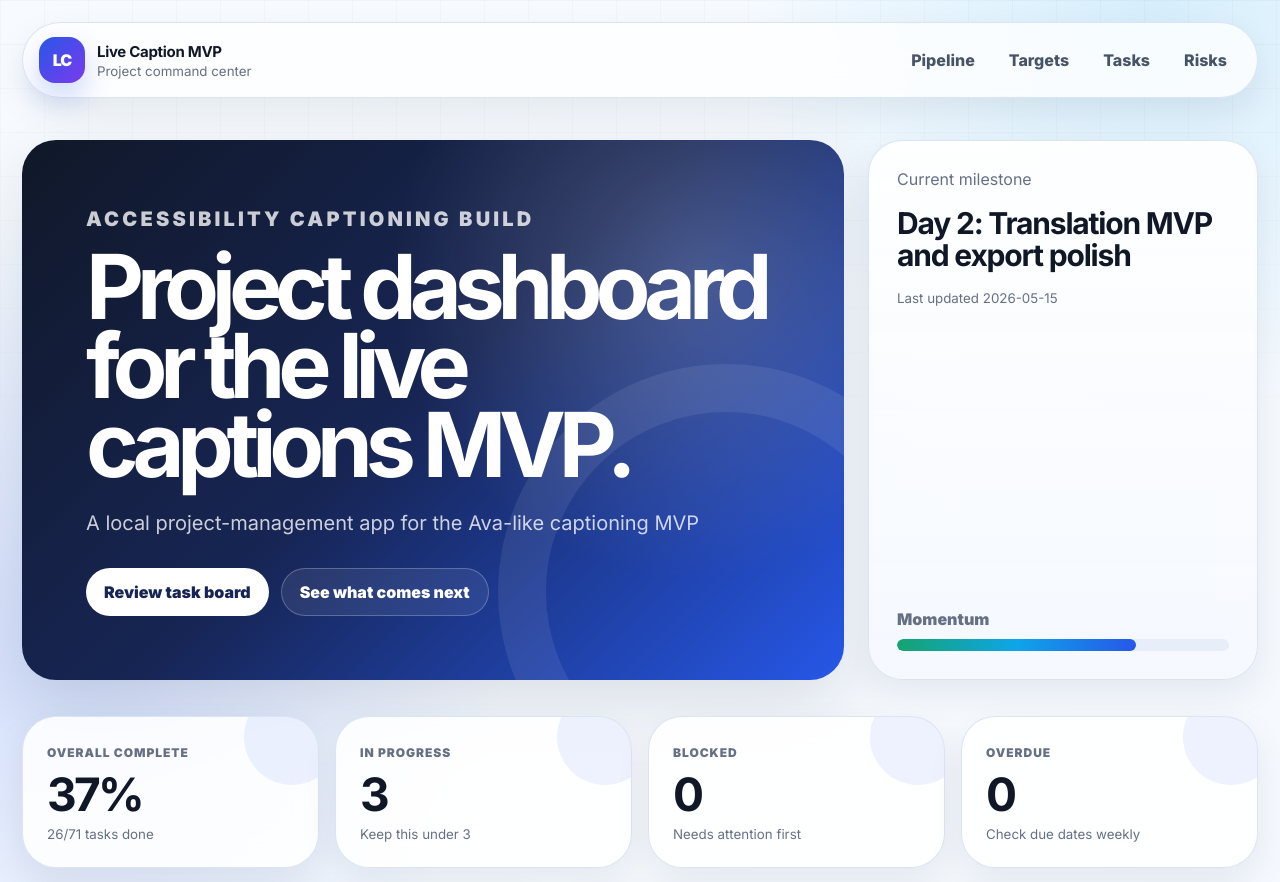
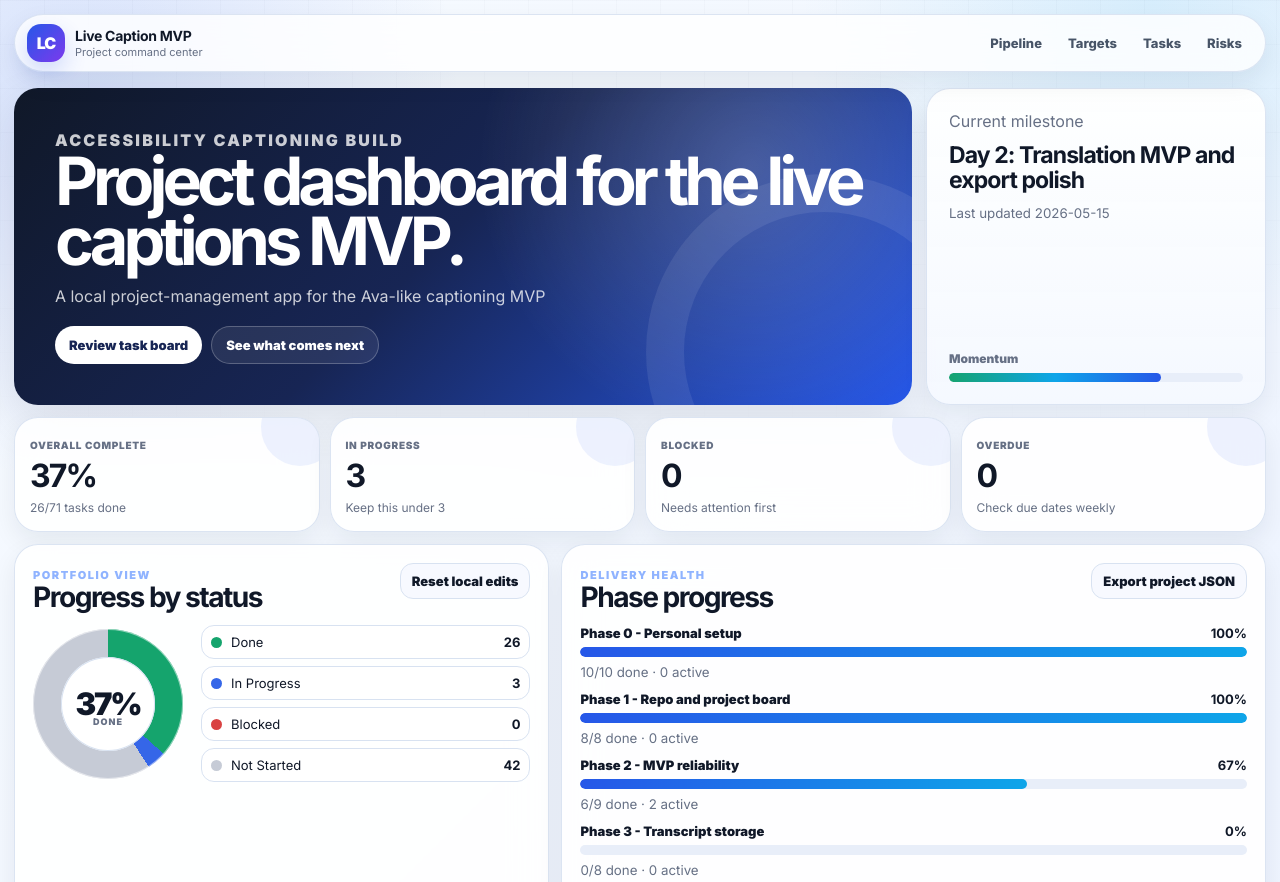
Before and after one commit to wbewb/live-caption-dashboard, a plain HTML site: page index.html in a window 1280 px wide. Shown: the top 882 px of the page. Drawn offline with Linux system fonts and the light colour scheme.

Commit message:
Make dashboard layout more compact

```diff
--- a/styles.css
+++ b/styles.css
@@ -1,7 +1,7 @@
 :root {
   --bg: #eef4ff;
   --bg-2: #f8fbff;
-  --card: rgba(255, 255, 255, 0.88);
+  --card: rgba(255, 255, 255, 0.9);
   --card-solid: #ffffff;
   --ink: #101828;
   --muted: #667085;
@@ -14,11 +14,11 @@
   --amber: #f59e0b;
   --red: #dc3f45;
   --purple: #7c3aed;
-  --shadow: 0 24px 70px rgba(15, 23, 42, 0.12);
-  --shadow-soft: 0 14px 35px rgba(15, 23, 42, 0.08);
-  --radius-xl: 34px;
-  --radius-lg: 24px;
-  --radius-md: 18px;
+  --shadow: 0 18px 48px rgba(15, 23, 42, 0.1);
+  --shadow-soft: 0 10px 26px rgba(15, 23, 42, 0.07);
+  --radius-xl: 24px;
+  --radius-lg: 18px;
+  --radius-md: 14px;
   font-family: Inter, ui-sans-serif, system-ui, -apple-system, BlinkMacSystemFont, "Segoe UI", sans-serif;
 }
 
@@ -28,8 +28,8 @@ body {
   margin: 0;
   color: var(--ink);
   background:
-    radial-gradient(circle at 6% 3%, rgba(38, 87, 232, 0.18), transparent 27rem),
-    radial-gradient(circle at 90% 0%, rgba(14, 165, 233, 0.14), transparent 26rem),
+    radial-gradient(circle at 6% 3%, rgba(38, 87, 232, 0.16), transparent 24rem),
+    radial-gradient(circle at 90% 0%, rgba(14, 165, 233, 0.12), transparent 22rem),
     linear-gradient(135deg, #f7fbff 0%, var(--bg) 45%, #f8fbff 100%);
   min-height: 100vh;
 }
@@ -38,114 +38,117 @@ body::before {
   position: fixed;
   inset: 0;
   pointer-events: none;
-  background-image: linear-gradient(rgba(15, 23, 42, 0.035) 1px, transparent 1px), linear-gradient(90deg, rgba(15, 23, 42, 0.035) 1px, transparent 1px);
+  background-image: linear-gradient(rgba(15, 23, 42, 0.03) 1px, transparent 1px), linear-gradient(90deg, rgba(15, 23, 42, 0.03) 1px, transparent 1px);
   background-size: 44px 44px;
-  mask-image: linear-gradient(to bottom, rgba(0,0,0,.7), transparent 65%);
+  mask-image: linear-gradient(to bottom, rgba(0,0,0,.62), transparent 60%);
 }
 a { color: inherit; text-decoration: none; }
-.site-shell { max-width: 1500px; margin: 0 auto; padding: 22px; }
+.site-shell { max-width: 1540px; margin: 0 auto; padding: 14px; }
 .topbar {
   position: sticky;
-  top: 16px;
+  top: 10px;
   z-index: 20;
   display: flex;
   align-items: center;
   justify-content: space-between;
-  gap: 18px;
-  padding: 14px 16px;
-  margin-bottom: 24px;
+  gap: 14px;
+  padding: 9px 12px;
+  margin-bottom: 12px;
   border: 1px solid rgba(216, 226, 241, 0.9);
   border-radius: 999px;
-  background: rgba(255, 255, 255, 0.78);
+  background: rgba(255, 255, 255, 0.82);
   box-shadow: var(--shadow-soft);
   backdrop-filter: blur(18px);
 }
-.brand { display: flex; align-items: center; gap: 12px; min-width: 240px; }
+.brand { display: flex; align-items: center; gap: 10px; min-width: 220px; }
 .brand-mark {
-  width: 46px;
-  height: 46px;
+  width: 38px;
+  height: 38px;
   display: grid;
   place-items: center;
-  border-radius: 16px;
+  border-radius: 14px;
   color: white;
   font-weight: 900;
   letter-spacing: -0.06em;
   background: linear-gradient(135deg, var(--blue), var(--purple));
-  box-shadow: 0 14px 30px rgba(38, 87, 232, 0.24);
+  box-shadow: 0 10px 22px rgba(38, 87, 232, 0.2);
 }
-.brand strong { display: block; font-size: 15px; letter-spacing: -0.02em; }
-.brand small { display: block; color: var(--muted); margin-top: 2px; }
-.nav-links { display: flex; align-items: center; gap: 6px; flex-wrap: wrap; justify-content: flex-end; }
+.brand strong { display: block; font-size: 14px; letter-spacing: -0.02em; }
+.brand small { display: block; color: var(--muted); margin-top: 1px; font-size: 11px; }
+.nav-links { display: flex; align-items: center; gap: 4px; flex-wrap: wrap; justify-content: flex-end; }
 .nav-links a {
   color: #475467;
   font-weight: 800;
-  padding: 10px 14px;
+  padding: 8px 11px;
   border-radius: 999px;
+  font-size: 13px;
 }
 .nav-links a:hover { background: #eef4ff; color: var(--blue); }
-.hero, main, footer { max-width: 1440px; margin: 0 auto; }
+.hero, main, footer { max-width: 1500px; margin: 0 auto; }
 .hero {
   display: grid;
-  grid-template-columns: minmax(0, 1fr) 390px;
-  gap: 24px;
+  grid-template-columns: minmax(0, 1fr) 340px;
+  gap: 14px;
   align-items: stretch;
-  padding: 18px 0 20px;
+  padding: 4px 0 12px;
 }
 .hero-copy {
   position: relative;
   overflow: hidden;
-  padding: clamp(28px, 5vw, 64px);
-  min-height: 410px;
+  padding: clamp(24px, 3.2vw, 42px);
+  min-height: 245px;
   border-radius: var(--radius-xl);
   color: white;
   background:
-    radial-gradient(circle at 82% 25%, rgba(255, 255, 255, 0.2), transparent 19rem),
+    radial-gradient(circle at 82% 25%, rgba(255, 255, 255, 0.19), transparent 17rem),
     linear-gradient(135deg, #101828 0%, #172554 48%, #2657e8 100%);
   box-shadow: var(--shadow);
 }
 .hero-copy::after {
   content: "";
   position: absolute;
-  right: -110px;
-  bottom: -140px;
-  width: 360px;
-  height: 360px;
+  right: -90px;
+  bottom: -125px;
+  width: 280px;
+  height: 280px;
   border-radius: 999px;
-  border: 48px solid rgba(255, 255, 255, 0.08);
+  border: 38px solid rgba(255, 255, 255, 0.08);
 }
 .eyebrow, .section-kicker {
   color: #8fb3ff;
   text-transform: uppercase;
-  letter-spacing: .16em;
+  letter-spacing: .14em;
   font-weight: 900;
-  font-size: 12px;
-  margin: 0 0 14px;
+  font-size: 11px;
+  margin: 0 0 9px;
 }
 h1 {
   position: relative;
   z-index: 2;
-  font-size: clamp(48px, 7vw, 102px);
-  line-height: .88;
-  letter-spacing: -0.08em;
-  margin: 0 0 24px;
-  max-width: 960px;
+  font-size: clamp(42px, 5.2vw, 76px);
+  line-height: .9;
+  letter-spacing: -0.075em;
+  margin: 0 0 14px;
+  max-width: 980px;
 }
 .hero p {
   position: relative;
   z-index: 2;
   color: rgba(255, 255, 255, 0.78);
-  font-size: 20px;
-  line-height: 1.5;
+  font-size: 16px;
+  line-height: 1.42;
   max-width: 760px;
+  margin: 0;
 }
-.hero-actions { position: relative; z-index: 2; display: flex; gap: 12px; flex-wrap: wrap; margin-top: 30px; }
+.hero-actions { position: relative; z-index: 2; display: flex; gap: 9px; flex-wrap: wrap; margin-top: 18px; }
 .primary-link, .secondary-link {
   display: inline-flex;
   align-items: center;
   justify-content: center;
-  min-height: 48px;
-  padding: 0 18px;
+  min-height: 38px;
+  padding: 0 14px;
   border-radius: 999px;
+  font-size: 13px;
   font-weight: 900;
 }
 .primary-link { background: white; color: #172554; }
@@ -158,100 +161,106 @@ h1 {
   backdrop-filter: blur(18px);
 }
 .hero-card {
-  padding: 28px;
+  padding: 22px;
   display: flex;
   flex-direction: column;
   justify-content: space-between;
-  gap: 18px;
-  min-height: 410px;
-  background: linear-gradient(180deg, rgba(255,255,255,.93), rgba(245,248,255,.9));
+  gap: 12px;
+  min-height: 245px;
+  background: linear-gradient(180deg, rgba(255,255,255,.95), rgba(245,248,255,.92));
 }
 .label, .hint, small { color: var(--muted); }
-.hero-card strong { font-size: 30px; letter-spacing: -0.04em; line-height: 1.08; }
-.milestone-meter { margin-top: auto; display: grid; gap: 10px; }
-.milestone-meter span { color: var(--muted); font-weight: 900; }
-.milestone-meter div { height: 12px; border-radius: 999px; background: #e8eef9; overflow: hidden; }
+.hero-card strong { font-size: 23px; letter-spacing: -0.04em; line-height: 1.08; }
+.milestone-meter { margin-top: auto; display: grid; gap: 7px; }
+.milestone-meter span { color: var(--muted); font-weight: 900; font-size: 12px; }
+.milestone-meter div { height: 9px; border-radius: 999px; background: #e8eef9; overflow: hidden; }
 .milestone-meter i { display: block; width: 72%; height: 100%; border-radius: inherit; background: linear-gradient(90deg, var(--green), var(--blue-2), var(--blue)); }
-main { padding: 4px 0 26px; }
-.stats { display: grid; grid-template-columns: repeat(4, 1fr); gap: 16px; margin: 12px 0 18px; }
-.stat-card { padding: 24px; position: relative; overflow: hidden; }
-.stat-card::after { content: ""; position: absolute; right: -22px; top: -28px; width: 96px; height: 96px; border-radius: 999px; background: rgba(38, 87, 232, 0.08); }
-.stat-card span { color: var(--muted); font-weight: 900; text-transform: uppercase; letter-spacing: .08em; font-size: 12px; }
-.stat-card strong { display: block; font-size: 46px; letter-spacing: -0.06em; line-height: 1; margin: 10px 0 6px; }
-.grid { display: grid; gap: 18px; margin-bottom: 18px; }
+main { padding: 0 0 16px; }
+.stats { display: grid; grid-template-columns: repeat(4, 1fr); gap: 10px; margin: 0 0 12px; }
+.stat-card { padding: 15px; position: relative; overflow: hidden; }
+.stat-card::after { content: ""; position: absolute; right: -20px; top: -30px; width: 78px; height: 78px; border-radius: 999px; background: rgba(38, 87, 232, 0.08); }
+.stat-card span { color: var(--muted); font-weight: 900; text-transform: uppercase; letter-spacing: .07em; font-size: 10px; }
+.stat-card strong { display: block; font-size: 32px; letter-spacing: -0.06em; line-height: 1; margin: 7px 0 4px; }
+.stat-card small { font-size: 12px; }
+.grid { display: grid; gap: 12px; margin-bottom: 12px; }
 .grid.two { grid-template-columns: .95fr 1.25fr; }
-.card { padding: 26px; margin-bottom: 18px; }
+.card { padding: 18px; margin-bottom: 12px; }
 .full-bleed { overflow: hidden; }
-.section-title { display: flex; align-items: flex-start; justify-content: space-between; gap: 16px; margin-bottom: 20px; }
+.section-title { display: flex; align-items: flex-start; justify-content: space-between; gap: 12px; margin-bottom: 14px; }
 .stacked-title { align-items: flex-end; }
-h2 { margin: 0; font-size: clamp(26px, 3vw, 38px); letter-spacing: -0.055em; line-height: 1; }
+h2 { margin: 0; font-size: clamp(22px, 2.2vw, 30px); letter-spacing: -0.055em; line-height: 1; }
 button, select, input {
   border: 1px solid var(--line);
-  border-radius: 16px;
+  border-radius: 13px;
   background: white;
   color: var(--ink);
-  padding: 12px 14px;
+  padding: 9px 11px;
   font: inherit;
+  font-size: 13px;
   outline: none;
 }
 button, .primary-link, .secondary-link { cursor: pointer; transition: transform .16s ease, box-shadow .16s ease, background .16s ease; }
-button { font-weight: 900; background: linear-gradient(135deg, var(--blue), var(--indigo)); color: white; border-color: transparent; box-shadow: 0 12px 24px rgba(38, 87, 232, .18); }
+button { font-weight: 900; background: linear-gradient(135deg, var(--blue), var(--indigo)); color: white; border-color: transparent; box-shadow: 0 10px 20px rgba(38, 87, 232, .16); }
 button:hover, .primary-link:hover, .secondary-link:hover { transform: translateY(-1px); }
 button.ghost { background: #f7f9ff; color: var(--ink); border-color: var(--line); box-shadow: none; }
-.chart-row { display: grid; grid-template-columns: 220px 1fr; gap: 28px; align-items: center; }
-.donut { width: 220px; height: 220px; border-radius: 999px; display: grid; place-items: center; position: relative; flex: 0 0 auto; box-shadow: inset 0 0 0 1px rgba(255,255,255,.5); }
-.donut::after { content: ''; width: 138px; height: 138px; background: var(--card-solid); border-radius: 999px; position: absolute; box-shadow: inset 0 0 0 1px var(--line); }
+.chart-row { display: grid; grid-template-columns: 150px 1fr; gap: 18px; align-items: center; }
+.donut { width: 150px; height: 150px; border-radius: 999px; display: grid; place-items: center; position: relative; flex: 0 0 auto; box-shadow: inset 0 0 0 1px rgba(255,255,255,.5); }
+.donut::after { content: ''; width: 94px; height: 94px; background: var(--card-solid); border-radius: 999px; position: absolute; box-shadow: inset 0 0 0 1px var(--line); }
 .donut span, .donut small { position: relative; z-index: 2; display: block; text-align: center; }
-.donut span { font-size: 46px; font-weight: 900; letter-spacing: -0.07em; }
-.donut small { margin-top: 50px; position: absolute; font-weight: 900; text-transform: uppercase; letter-spacing: .12em; font-size: 11px; }
-.legend { display: grid; gap: 12px; width: 100%; }
-.legend-row { display: grid; grid-template-columns: 14px 1fr auto; gap: 12px; align-items: center; padding: 12px; border: 1px solid var(--line); border-radius: 16px; background: rgba(255,255,255,.62); }
-.legend-row i { width: 14px; height: 14px; border-radius: 999px; }
-.bars { display: grid; gap: 17px; }
-.bar-label { display: flex; justify-content: space-between; gap: 16px; font-weight: 900; }
-.bar-track { height: 14px; background: #e8eef9; border-radius: 999px; overflow: hidden; margin: 10px 0 6px; }
+.donut span { font-size: 31px; font-weight: 900; letter-spacing: -0.07em; }
+.donut small { margin-top: 36px; position: absolute; font-weight: 900; text-transform: uppercase; letter-spacing: .12em; font-size: 9px; }
+.legend { display: grid; gap: 7px; width: 100%; }
+.legend-row { display: grid; grid-template-columns: 11px 1fr auto; gap: 9px; align-items: center; padding: 8px 9px; border: 1px solid var(--line); border-radius: 13px; background: rgba(255,255,255,.62); font-size: 13px; }
+.legend-row i { width: 11px; height: 11px; border-radius: 999px; }
+.bars { display: grid; gap: 10px; }
+.bar-label { display: flex; justify-content: space-between; gap: 12px; font-weight: 900; font-size: 13px; }
+.bar-track { height: 10px; background: #e8eef9; border-radius: 999px; overflow: hidden; margin: 6px 0 4px; }
 .bar-fill { height: 100%; background: linear-gradient(90deg, var(--blue), var(--blue-2)); border-radius: 999px; }
-.pipeline { display: grid; grid-template-columns: repeat(5, minmax(180px, 1fr)); gap: 14px; }
-.pipe-step { border: 1px solid var(--line); background: linear-gradient(180deg, #ffffff, #f7faff); border-radius: 24px; padding: 18px; min-height: 190px; position: relative; overflow: hidden; }
-.pipe-step::after { content: ""; position: absolute; width: 90px; height: 90px; right: -42px; bottom: -42px; background: rgba(38, 87, 232, 0.08); border-radius: 999px; }
-.pipe-number { width: 36px; height: 36px; border-radius: 14px; background: linear-gradient(135deg, var(--blue), var(--indigo)); color: white; display: grid; place-items: center; font-weight: 900; margin-bottom: 14px; }
-.pipe-step span { color: var(--blue); font-weight: 900; text-transform: uppercase; font-size: 12px; letter-spacing: .12em; }
-.pipe-step strong { display: block; font-size: 19px; margin: 8px 0; letter-spacing: -0.02em; }
-.pipe-step p, .target p, .risk p, .note p, .task-card p { color: var(--muted); margin: 0; line-height: 1.48; }
-.target-list, .annotations, .risk-list { display: grid; gap: 12px; }
-.target, .risk, .note { border: 1px solid var(--line); border-radius: 22px; padding: 16px; background: rgba(255,255,255,.7); }
-.target { display: grid; grid-template-columns: 1fr auto auto; align-items: center; gap: 14px; }
-.target strong, .risk strong, .note strong { display: block; margin-bottom: 5px; }
-.target span, .risk span { font-weight: 900; border-radius: 999px; padding: 7px 11px; background: #eaf1ff; color: var(--blue); white-space: nowrap; }
+.pipeline { display: grid; grid-template-columns: repeat(5, minmax(150px, 1fr)); gap: 10px; }
+.pipe-step { border: 1px solid var(--line); background: linear-gradient(180deg, #ffffff, #f7faff); border-radius: 18px; padding: 13px; min-height: 132px; position: relative; overflow: hidden; }
+.pipe-step::after { content: ""; position: absolute; width: 70px; height: 70px; right: -36px; bottom: -36px; background: rgba(38, 87, 232, 0.08); border-radius: 999px; }
+.pipe-number { width: 28px; height: 28px; border-radius: 11px; background: linear-gradient(135deg, var(--blue), var(--indigo)); color: white; display: grid; place-items: center; font-weight: 900; margin-bottom: 8px; font-size: 13px; }
+.pipe-step span { color: var(--blue); font-weight: 900; text-transform: uppercase; font-size: 10px; letter-spacing: .11em; }
+.pipe-step strong { display: block; font-size: 15px; margin: 5px 0; letter-spacing: -0.02em; }
+.pipe-step p, .target p, .risk p, .note p, .task-card p { color: var(--muted); margin: 0; line-height: 1.38; font-size: 13px; }
+.target-list, .annotations, .risk-list { display: grid; gap: 8px; }
+.target, .risk, .note { border: 1px solid var(--line); border-radius: 16px; padding: 11px; background: rgba(255,255,255,.7); }
+.target { display: grid; grid-template-columns: 1fr auto auto; align-items: center; gap: 10px; }
+.target strong, .risk strong, .note strong { display: block; margin-bottom: 3px; font-size: 14px; }
+.target span, .risk span { font-weight: 900; border-radius: 999px; padding: 5px 8px; background: #eaf1ff; color: var(--blue); white-space: nowrap; font-size: 11px; }
 .target.done span { background: #e8f8f1; color: var(--green); }
 .target.in-progress span { background: #eaf1ff; color: var(--blue); }
 .target.planned span { background: #f3eafe; color: var(--purple); }
-.annotation-form { display: grid; grid-template-columns: 1fr 1.5fr auto; gap: 10px; margin-bottom: 12px; }
-.filters { display: flex; gap: 10px; flex-wrap: wrap; justify-content: flex-end; }
-.filters input { min-width: 280px; }
-.task-board { display: grid; grid-template-columns: repeat(4, minmax(250px, 1fr)); gap: 14px; align-items: start; }
-.task-column { background: #f6f8fd; border: 1px solid var(--line); border-radius: 26px; padding: 14px; min-height: 280px; }
-.task-column h3 { display: flex; justify-content: space-between; align-items: center; margin: 0 0 14px; font-size: 17px; }
-.task-column h3 small { background: white; border: 1px solid var(--line); border-radius: 999px; padding: 3px 10px; }
-.task-card { background: white; border: 1px solid var(--line); border-left: 6px solid #c6cbd6; border-radius: 20px; padding: 15px; margin-bottom: 12px; display: grid; gap: 11px; box-shadow: 0 10px 24px rgba(15, 23, 42, 0.045); }
+.annotation-form { display: grid; grid-template-columns: 1fr 1.5fr auto; gap: 8px; margin-bottom: 9px; }
+.filters { display: flex; gap: 8px; flex-wrap: wrap; justify-content: flex-end; }
+.filters input { min-width: 250px; }
+.task-board { display: grid; grid-template-columns: repeat(4, minmax(230px, 1fr)); gap: 10px; align-items: start; }
+.task-column { background: #f6f8fd; border: 1px solid var(--line); border-radius: 20px; padding: 10px; height: min(62vh, 640px); min-height: 360px; overflow-y: auto; overscroll-behavior: contain; }
+.task-column::-webkit-scrollbar { width: 8px; }
+.task-column::-webkit-scrollbar-track { background: transparent; }
+.task-column::-webkit-scrollbar-thumb { background: #cbd6e8; border-radius: 999px; }
+.task-column h3 { position: sticky; top: 0; z-index: 2; display: flex; justify-content: space-between; align-items: center; margin: -10px -10px 9px; padding: 10px; font-size: 14px; background: rgba(246, 248, 253, .96); border-bottom: 1px solid var(--line); backdrop-filter: blur(12px); }
+.task-column h3 small { background: white; border: 1px solid var(--line); border-radius: 999px; padding: 2px 8px; font-size: 11px; }
+.task-card { background: white; border: 1px solid var(--line); border-left: 5px solid #c6cbd6; border-radius: 15px; padding: 10px; margin-bottom: 8px; display: grid; gap: 7px; box-shadow: 0 7px 18px rgba(15, 23, 42, 0.04); }
 .task-card.priority-p0 { border-left-color: var(--red); }
 .task-card.priority-p1 { border-left-color: var(--blue); }
 .task-card.priority-p2 { border-left-color: var(--amber); }
-.task-head, .task-meta { display: flex; justify-content: space-between; gap: 8px; flex-wrap: wrap; }
-.task-head span { font-weight: 900; color: var(--blue); }
-.task-head strong { font-size: 12px; color: var(--muted); text-transform: uppercase; letter-spacing: .08em; }
-.task-card h4 { margin: 0; font-size: 17px; line-height: 1.25; }
-.task-meta span { background: #f6f8fd; border-radius: 999px; padding: 6px 9px; font-size: 12px; color: var(--muted); font-weight: 700; }
-.next-action { border: 1px dashed #b9c7db; background: #f8fbff; border-radius: 15px; padding: 11px; color: var(--muted); }
-.status-edit { display: grid; gap: 6px; color: var(--muted); font-weight: 900; }
-.status-edit select { width: 100%; }
-.empty { color: var(--muted); }
-.risk { display: grid; grid-template-columns: auto 1fr; column-gap: 12px; row-gap: 4px; align-items: start; }
+.task-head, .task-meta { display: flex; justify-content: space-between; gap: 6px; flex-wrap: wrap; }
+.task-head span { font-weight: 900; color: var(--blue); font-size: 12px; }
+.task-head strong { font-size: 10px; color: var(--muted); text-transform: uppercase; letter-spacing: .08em; }
+.task-card h4 { margin: 0; font-size: 14px; line-height: 1.2; }
+.task-card p { display: -webkit-box; -webkit-line-clamp: 2; -webkit-box-orient: vertical; overflow: hidden; }
+.task-meta span { background: #f6f8fd; border-radius: 999px; padding: 4px 7px; font-size: 10px; color: var(--muted); font-weight: 700; }
+.next-action { border: 1px dashed #b9c7db; background: #f8fbff; border-radius: 11px; padding: 7px; color: var(--muted); font-size: 12px; line-height: 1.3; }
+.status-edit { display: grid; gap: 4px; color: var(--muted); font-weight: 900; font-size: 11px; }
+.status-edit select { width: 100%; padding: 7px 9px; font-size: 12px; }
+.empty { color: var(--muted); font-size: 13px; }
+.risk { display: grid; grid-template-columns: auto 1fr; column-gap: 10px; row-gap: 3px; align-items: start; }
 .risk p { grid-column: 2; }
 .risk.high span { background: #ffecec; color: var(--red); }
 .risk.medium span { background: #fff6dc; color: #946900; }
 .risk.low span { background: #e8f8f1; color: var(--green); }
-footer { display: flex; justify-content: space-between; gap: 14px; flex-wrap: wrap; color: var(--muted); padding: 22px 0 55px; }
+footer { display: flex; justify-content: space-between; gap: 12px; flex-wrap: wrap; color: var(--muted); padding: 14px 0 28px; font-size: 13px; }
 footer code { background: white; border: 1px solid var(--line); border-radius: 8px; padding: 2px 6px; }
 @media (max-width: 1100px) {
   .hero, .grid.two, .stats, .pipeline, .task-board { grid-template-columns: 1fr; }
@@ -259,13 +268,14 @@ footer code { background: white; border: 1px solid var(--line); border-radius: 8
   .chart-row { grid-template-columns: 1fr; justify-items: center; }
   .stacked-title { align-items: flex-start; }
   .filters { justify-content: flex-start; }
+  .task-column { height: auto; max-height: 520px; }
 }
 @media (max-width: 720px) {
-  .site-shell { padding: 12px; }
-  .topbar { align-items: flex-start; border-radius: 24px; flex-direction: column; }
+  .site-shell { padding: 10px; }
+  .topbar { align-items: flex-start; border-radius: 20px; flex-direction: column; position: static; }
   .nav-links { justify-content: flex-start; }
-  .hero-copy { min-height: auto; padding: 28px; }
-  h1 { font-size: 48px; }
+  .hero-copy { min-height: auto; padding: 22px; }
+  h1 { font-size: 40px; }
   .section-title, .target, .annotation-form { grid-template-columns: 1fr; display: grid; }
   .filters input { min-width: 100%; }
 }
```
